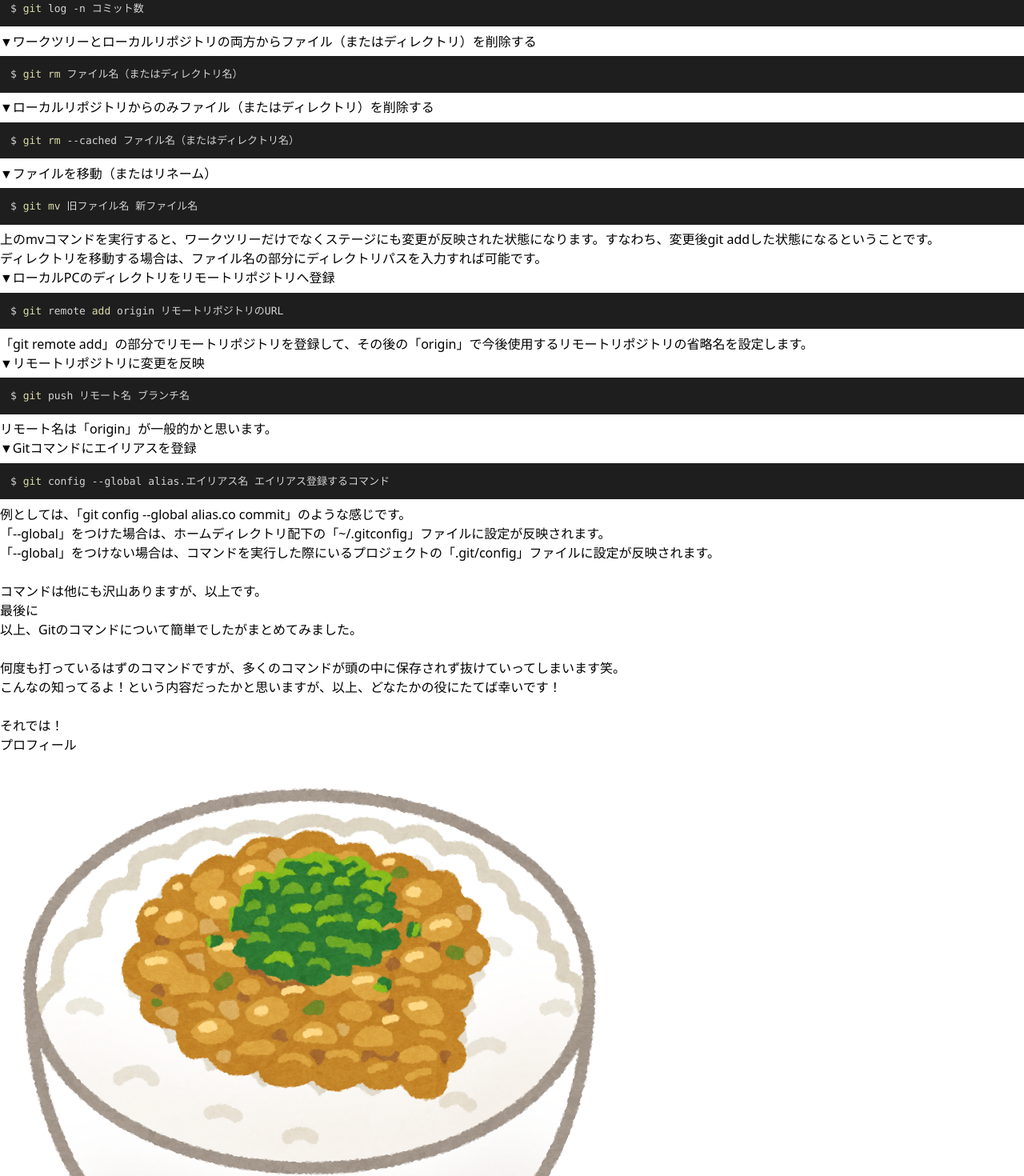
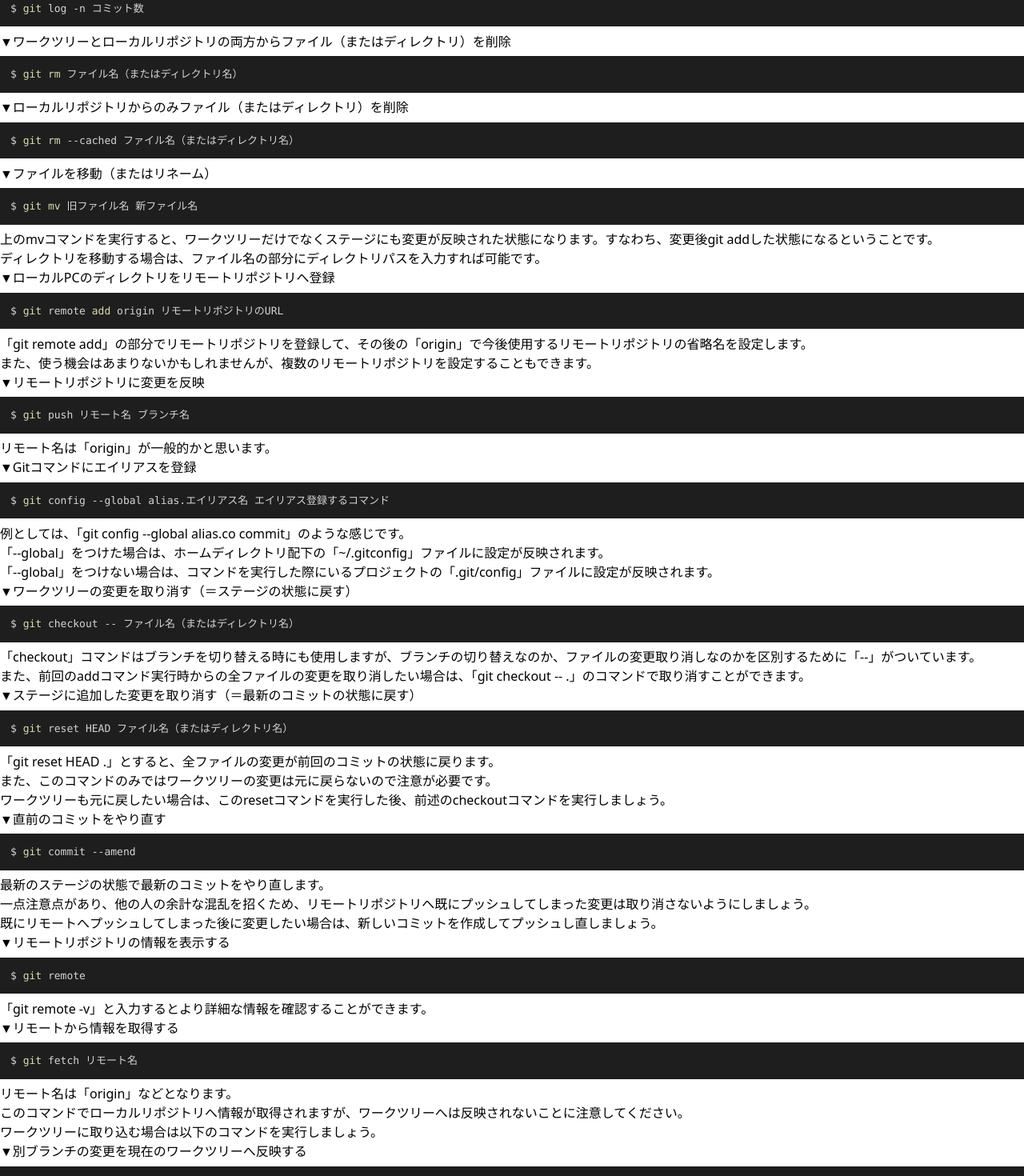
Before and after one commit to nattomatofu/blog, a Next.js app: page /posts/git-command in a window 1280 px wide. Shown: the part 1180-2650 px from the top of the page at 80% size. Built offline with nearby package versions, Linux system fonts and the light colour scheme.

Commit message:
Gitコマンドの記事を追記

```diff
--- a/src/pages/posts/git-command.js
+++ b/src/pages/posts/git-command.js
@@ -103,7 +103,7 @@ const GitCommand = () => {
                                 <SyntaxHighlighter language="shell" style={vscDarkPlus} showLineNumbers={false}>
                                     {`$ git log --oneline`}
                                 </SyntaxHighlighter>
-                                <p className="mt-4 font-bold">▼変更（コミット）履歴の変更差分のみを確認する</p>
+                                <p className="mt-4 font-bold">▼変更（コミット）履歴の変更差分のみを確認</p>
                                 <SyntaxHighlighter language="shell" style={vscDarkPlus} showLineNumbers={false}>
                                     {`$ git log -p`}
                                 </SyntaxHighlighter>
@@ -112,11 +112,11 @@ const GitCommand = () => {
                                 <SyntaxHighlighter language="shell" style={vscDarkPlus} showLineNumbers={false}>
                                     {`$ git log -n コミット数`}
                                 </SyntaxHighlighter>
-                                <p className="mt-4 font-bold">▼ワークツリーとローカルリポジトリの両方からファイル（またはディレクトリ）を削除する</p>
+                                <p className="mt-4 font-bold">▼ワークツリーとローカルリポジトリの両方からファイル（またはディレクトリ）を削除</p>
                                 <SyntaxHighlighter language="shell" style={vscDarkPlus} showLineNumbers={false}>
                                     {`$ git rm ファイル名（またはディレクトリ名）`}
                                 </SyntaxHighlighter>
-                                <p className="mt-4 font-bold">▼ローカルリポジトリからのみファイル（またはディレクトリ）を削除する</p>
+                                <p className="mt-4 font-bold">▼ローカルリポジトリからのみファイル（またはディレクトリ）を削除</p>
                                 <SyntaxHighlighter language="shell" style={vscDarkPlus} showLineNumbers={false}>
                                     {`$ git rm --cached ファイル名（またはディレクトリ名）`}
                                 </SyntaxHighlighter>
@@ -130,7 +130,8 @@ const GitCommand = () => {
                                 <SyntaxHighlighter language="shell" style={vscDarkPlus} showLineNumbers={false}>
                                     {`$ git remote add origin リモートリポジトリのURL`}
                                 </SyntaxHighlighter>
-                                「git remote add」の部分でリモートリポジトリを登録して、その後の「origin」で今後使用するリモートリポジトリの省略名を設定します。
+                                「git remote add」の部分でリモートリポジトリを登録して、その後の「origin」で今後使用するリモートリポジトリの省略名を設定します。<br />
+                                また、使う機会はあまりないかもしれませんが、複数のリモートリポジトリを設定することもできます。
                                 <p className="mt-4 font-bold">▼リモートリポジトリに変更を反映</p>
                                 <SyntaxHighlighter language="shell" style={vscDarkPlus} showLineNumbers={false}>
                                     {`$ git push リモート名 ブランチ名`}
@@ -143,6 +144,43 @@ const GitCommand = () => {
                                 例としては、「git config --global alias.co commit」のような感じです。<br />
                                 「--global」をつけた場合は、ホームディレクトリ配下の「~/.gitconfig」ファイルに設定が反映されます。<br />
                                 「--global」をつけない場合は、コマンドを実行した際にいるプロジェクトの「.git/config」ファイルに設定が反映されます。
+                                <p className="mt-4 font-bold">▼ワークツリーの変更を取り消す（＝ステージの状態に戻す）</p>
+                                <SyntaxHighlighter language="shell" style={vscDarkPlus} showLineNumbers={false}>
+                                    {`$ git checkout -- ファイル名（またはディレクトリ名）`}
+                                </SyntaxHighlighter>
+                                「checkout」コマンドはブランチを切り替える時にも使用しますが、ブランチの切り替えなのか、ファイルの変更取り消しなのかを区別するために「--」がついています。<br />
+                                また、前回のaddコマンド実行時からの全ファイルの変更を取り消したい場合は、「git checkout -- .」のコマンドで取り消すことができます。
+                                <p className="mt-4 font-bold">▼ステージに追加した変更を取り消す（＝最新のコミットの状態に戻す）</p>
+                                <SyntaxHighlighter language="shell" style={vscDarkPlus} showLineNumbers={false}>
+                                    {`$ git reset HEAD ファイル名（またはディレクトリ名）`}
+                                </SyntaxHighlighter>
+                                「git reset HEAD .」とすると、全ファイルの変更が前回のコミットの状態に戻ります。<br />
+                                また、このコマンドのみではワークツリーの変更は元に戻らないので注意が必要です。<br />
+                                ワークツリーも元に戻したい場合は、このresetコマンドを実行した後、前述のcheckoutコマンドを実行しましょう。
+                                <p className="mt-4 font-bold">▼直前のコミットをやり直す</p>
+                                <SyntaxHighlighter language="shell" style={vscDarkPlus} showLineNumbers={false}>
+                                    {`$ git commit --amend`}
+                                </SyntaxHighlighter>
+                                最新のステージの状態で最新のコミットをやり直します。<br />
+                                一点注意点があり、他の人の余計な混乱を招くため、リモートリポジトリへ既にプッシュしてしまった変更は取り消さないようにしましょう。<br />
+                                既にリモートへプッシュしてしまった後に変更したい場合は、新しいコミットを作成してプッシュし直しましょう。
+                                <p className="mt-4 font-bold">▼リモートリポジトリの情報を表示する</p>
+                                <SyntaxHighlighter language="shell" style={vscDarkPlus} showLineNumbers={false}>
+                                    {`$ git remote`}
+                                </SyntaxHighlighter>
+                                「git remote -v」と入力するとより詳細な情報を確認することができます。
+                                <p className="mt-4 font-bold">▼リモートから情報を取得する</p>
+                                <SyntaxHighlighter language="shell" style={vscDarkPlus} showLineNumbers={false}>
+                                    {`$ git fetch リモート名`}
+                                </SyntaxHighlighter>
+                                リモート名は「origin」などとなります。<br />
+                                このコマンドでローカルリポジトリへ情報が取得されますが、ワークツリーへは反映されないことに注意してください。<br />
+                                ワークツリーに取り込む場合は以下のコマンドを実行しましょう。
+                                <p className="mt-4 font-bold">▼別ブランチの変更を現在のワークツリーへ反映する</p>
+                                <SyntaxHighlighter language="shell" style={vscDarkPlus} showLineNumbers={false}>
+                                    {`$ git merge ブランチ名`}
+                                </SyntaxHighlighter>
+                                ブランチ名を「origin/main」のようにすることで、前述のfetchコマンドで取ってきた情報を現在のワークツリーへ反映することができます。
                                 <br />
                                 <br />
                                 コマンドは他にも沢山ありますが、以上です。
```
